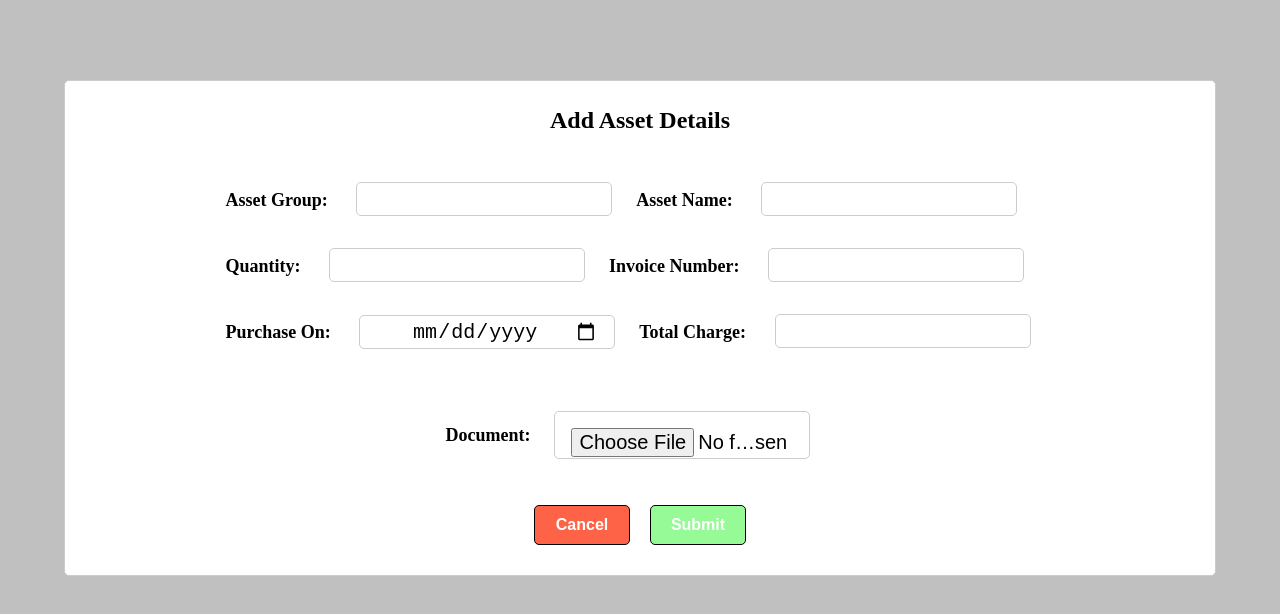
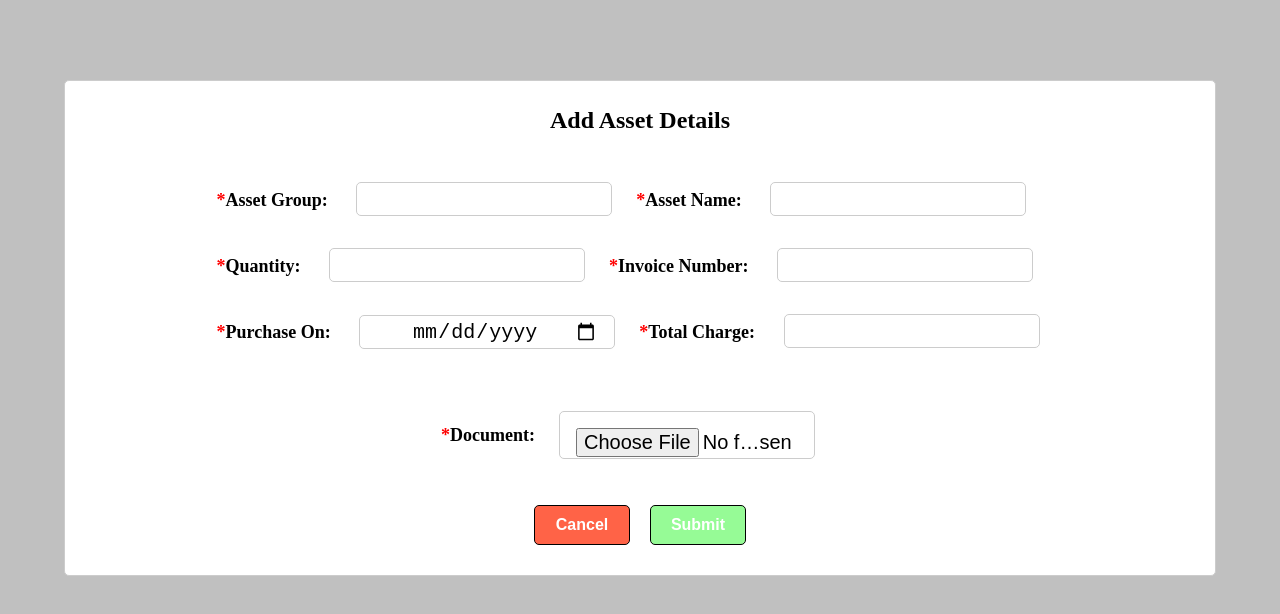
Before and after one commit to rakeshreddyvemandla/Inventory-App, a React (Vite) app: page /add-asset in a window 1280 px wide. Shown: the top 614 px of the page. Built offline with nearby package versions, Linux system fonts and the light colour scheme.

Commit message:
mandatory fields indication in add asset form added

```diff
--- a/src/components/add asset/AddAsset.jsx
+++ b/src/components/add asset/AddAsset.jsx
@@ -3,7 +3,6 @@ import React, { useEffect, useState } from "react";
 import { Link } from "react-router-dom";
 import { data } from "../../utils/data";
 import { useParams, useNavigate } from "react-router-dom";
-import UploadFileIcon from "@mui/icons-material/UploadFile";
 
 import "./addAsset.css";
 
@@ -79,6 +78,7 @@ const AddAsset = () => {
 
       <div>
         <form className="form" onSubmit={formik.handleSubmit}>
+          <span style={{ color: "red" }}>*</span>
           <label htmlFor="assetGroup">Asset Group: </label>
           <input
             id="assetGroup"
@@ -87,7 +87,7 @@ const AddAsset = () => {
             value={formik.values.assetGroup}
             required
           />
-
+          <span style={{ color: "red" }}>*</span>
           <label htmlFor="assetName">Asset Name: </label>
           <input
             id="assetName"
@@ -97,6 +97,7 @@ const AddAsset = () => {
             required
           />
           <br />
+          <span style={{ color: "red" }}>*</span>
           <label htmlFor="quantity">Quantity: </label>
           <input
             id="quantity"
@@ -105,6 +106,7 @@ const AddAsset = () => {
             value={formik.values.quantity}
             required
           />
+          <span style={{ color: "red" }}>*</span>
           <label htmlFor="invoiceNum">Invoice Number: </label>
           <input
             id="invoiceNum"
@@ -114,6 +116,7 @@ const AddAsset = () => {
             required
           />
           <br />
+          <span style={{ color: "red" }}>*</span>
           <label htmlFor="purDate">Purchase On: </label>
           <input
             id="purDate"
@@ -121,6 +124,7 @@ const AddAsset = () => {
             onChange={formik.handleChange}
             value={formik.values.purDate}
           />
+          <span style={{ color: "red" }}>*</span>
           <label htmlFor="totalCharge">Total Charge: </label>
           <input
             id="totalCharge"
@@ -132,6 +136,7 @@ const AddAsset = () => {
           <br />
 
           <div className="upload">
+            <span style={{ color: "red" }}>*</span>
             <label htmlFor="file">Document:</label>
 
             <input id="file" type="file" required />
--- a/src/components/datagrid/ProductDataGrid.jsx
+++ b/src/components/datagrid/ProductDataGrid.jsx
@@ -14,8 +14,6 @@ const ProductDataGrid = () => {
   const [products, setItem] = useState(data);
   const [filterItems, setFilterItems] = useState([]);
   const [filterOpen, setFilterOpen] = useState(false);
-
-  const [refresh, setRefresh] = useState(false);
 
   const navigate = useNavigate();
 
```
